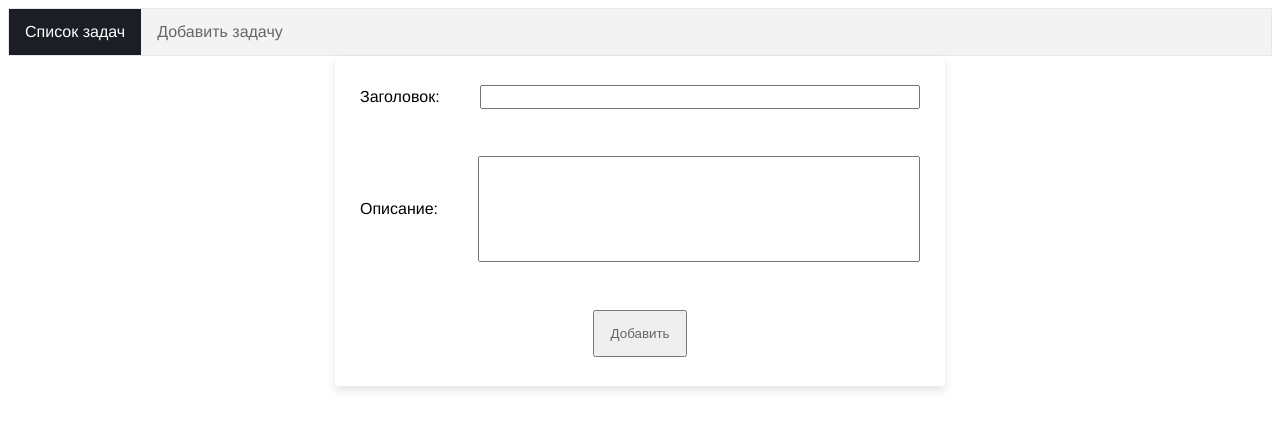
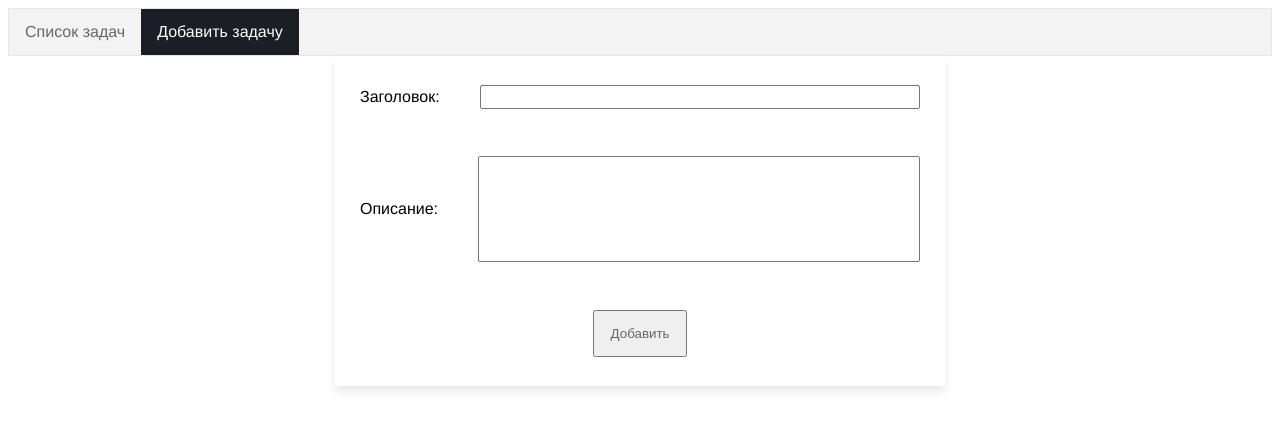
Before and after one commit to abastrychkin/todolist, a SvelteKit app in the folder to-do-list/: page /todolist/add in a window 1280 px wide. Shown: the top 430 px of the page. Built offline with nearby package versions, Linux system fonts and the light colour scheme.

Commit message:
save changed menu item when refresh page
unified menu

```diff
--- a/to-do-list/src/routes/+layout.svelte
+++ b/to-do-list/src/routes/+layout.svelte
@@ -1,18 +1,23 @@
 <script>
-	let current = 'todolist';
+	import { page } from '$app/stores';
+
+	let menuItems = [
+		{ href: '/todolist', title: 'Список задач' },
+		{ href: '/todolist/add', title: 'Добавить задачу' }
+	];
+
+	let current = $page.url.pathname;
 </script>
 
 <nav>
-	<a
-		class={current === 'todolist' ? 'active' : ''}
-		on:click={() => (current = 'todolist')}
-		href="/todolist">Список задач</a
-	>
-	<a
-		class={current === 'add' ? 'active' : ''}
-		on:click={() => (current = 'add')}
-		href="/todolist/add">Добавить задачу</a
-	>
+	{#each menuItems as item}
+		<a
+			class={current === item.href ? 'active' : ''}
+			on:click={() => (current = item.href)}
+			href={item.href}
+			aria-current={current === item.href}>{item.title}</a
+		>
+	{/each}
 </nav>
 
 <slot />
```
